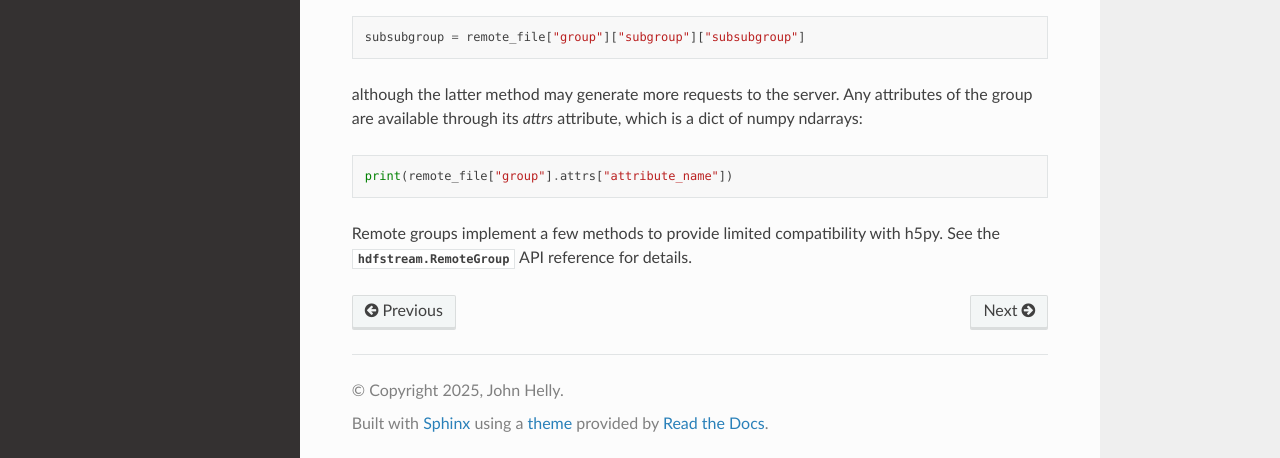
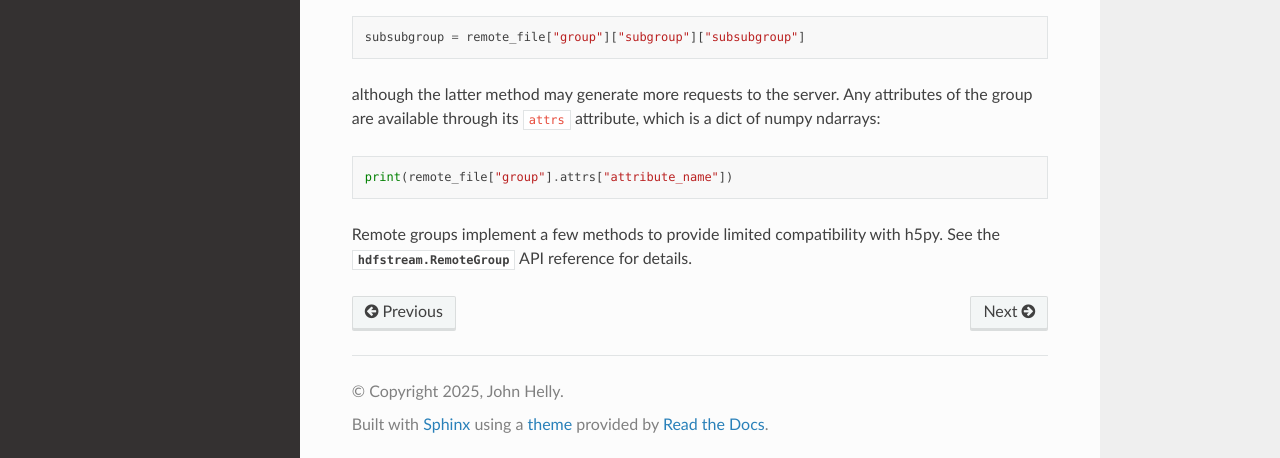
Before and after one commit to jchelly/hdfstream-python, a Sphinx documentation site: the page built from docs/source/groups.rst, in a window 1280 px wide and 956 px high. Shown: the part 495-953 px from the top of the window. Built offline with Sphinx 7.4.7 and the Read the Docs theme 3.1.0, drawn with Linux system fonts in a browser that asks for light colours.

```diff
--- a/docs/source/groups.rst
+++ b/docs/source/groups.rst
@@ -18,7 +18,7 @@ or, equivalently::
   subsubgroup = remote_file["group"]["subgroup"]["subsubgroup"]
 
 although the latter method may generate more requests to the
-server. Any attributes of the group are available through its `attrs`
+server. Any attributes of the group are available through its ``attrs``
 attribute, which is a dict of numpy ndarrays::
 
   print(remote_file["group"].attrs["attribute_name"])
```
